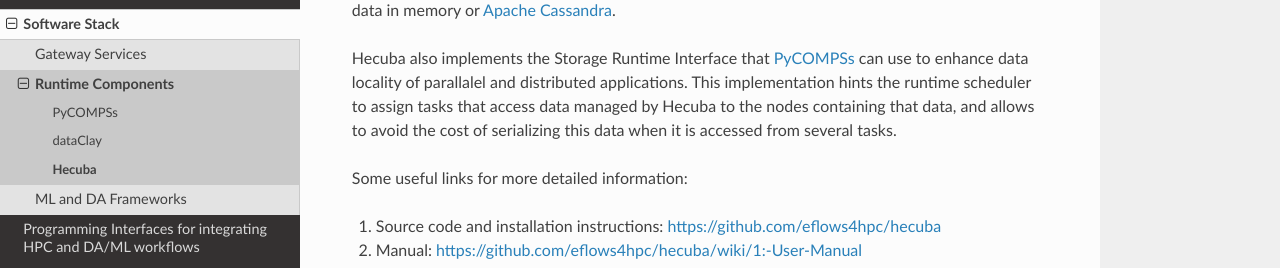
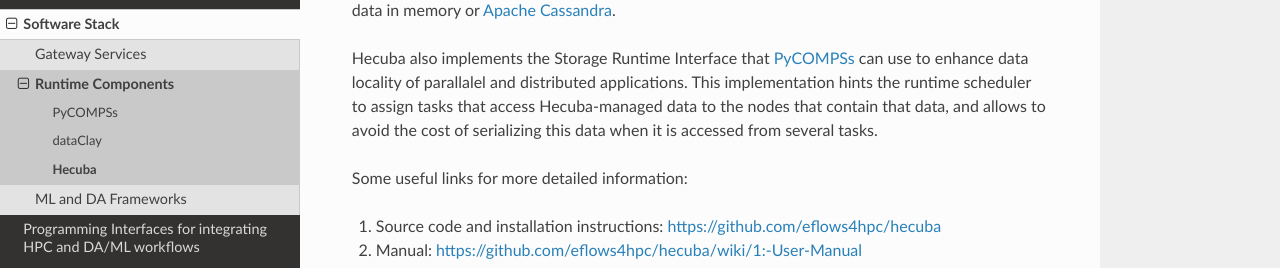
Before and after one commit to eflows4hpc/documentation, a Sphinx documentation site: the page built from doc/source/Sections/01_Software_Stack/02_Runtime_Components/Hecuba.rst, in a window 1280 px wide. Shown: the part 329-597 px from the top of the page. Built offline with Sphinx 7.4.7 and the Read the Docs theme 2.0.0, drawn with Linux system fonts in a browser that asks for light colours; formulas are drawn with MathJax 3.

Commit message:
Update Hecuba.rst

```diff
--- a/doc/source/Sections/01_Software_Stack/02_Runtime_Components/Hecuba.rst
+++ b/doc/source/Sections/01_Software_Stack/02_Runtime_Components/Hecuba.rst
@@ -9,8 +9,7 @@
 The current implementation of Hecuba implements this interface for Python and C/C++ applications that store data in memory or `Apache Cassandra`_.
 
 Hecuba also implements the Storage Runtime Interface that `PyCOMPSs`_ can use to enhance data locality of parallalel and distributed
-applications. This implementation hints the runtime scheduler to assign tasks that access data managed by Hecuba to the nodes containing
-that data, and allows to avoid the cost of serializing this data when it is accessed from several tasks.
+applications. This implementation hints the runtime scheduler to assign tasks that access Hecuba-managed data to the nodes that contain that data, and allows to avoid the cost of serializing this data when it is accessed from several tasks.
 
 Some useful links for more detailed information:
 
```
